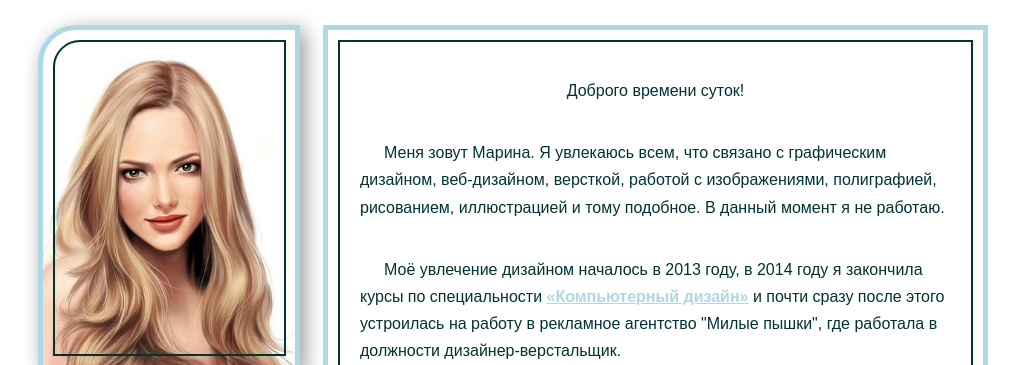
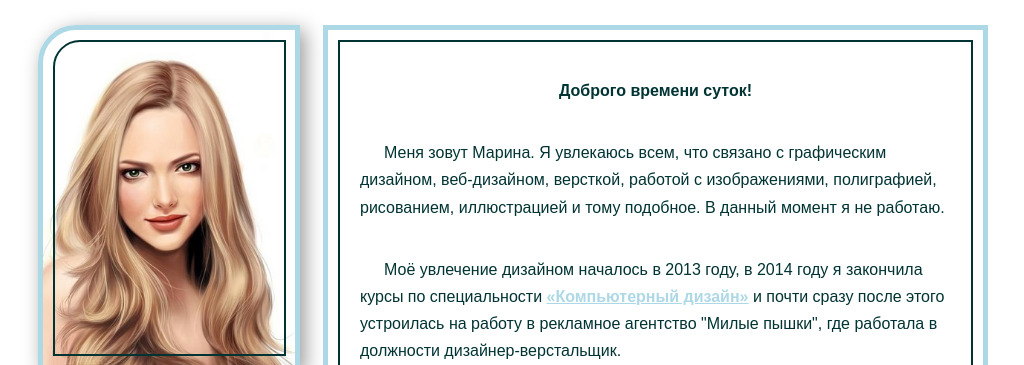
Before and after one commit to garmonica/my-test, a plain HTML site: page index.html in a window 1280 px wide. Shown: the part 76-441 px from the top of the page, without its empty margins (127-1151 px from the left). Drawn offline with Linux system fonts and the light colour scheme; a web font is replaced by a local one.

Commit message:
Просто тупо новая ветка

```diff
--- a/index.html
+++ b/index.html
@@ -44,7 +44,7 @@
       <div class="page-main__right">
           <div class="page-main__right-inside">
             <p class="page-main__text-center">
-              Доброго времени суток!
+              <strong>Доброго времени суток!</strong>
             </p>
             <p class="page-main__text">
               Меня зовут Марина. Я увлекаюсь всем, что связано с графическим дизайном, веб-дизайном, версткой, работой с изображениями, полиграфией, рисованием, иллюстрацией и тому подобное. В данный момент я не работаю.
```
